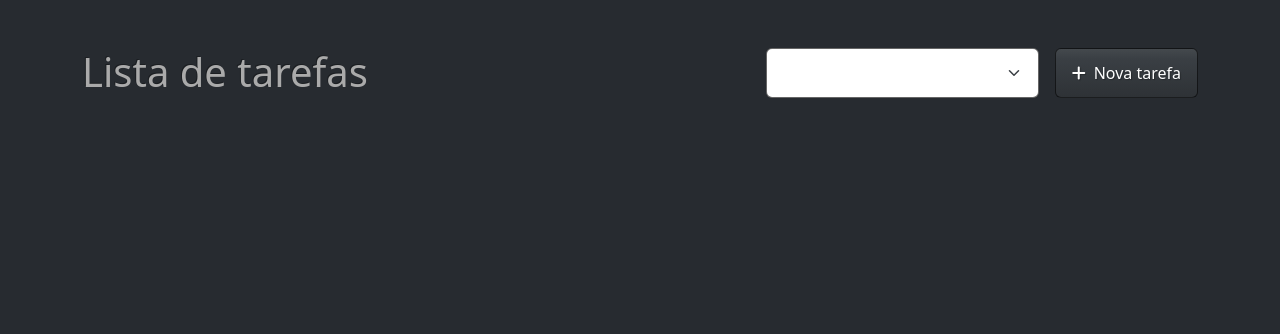
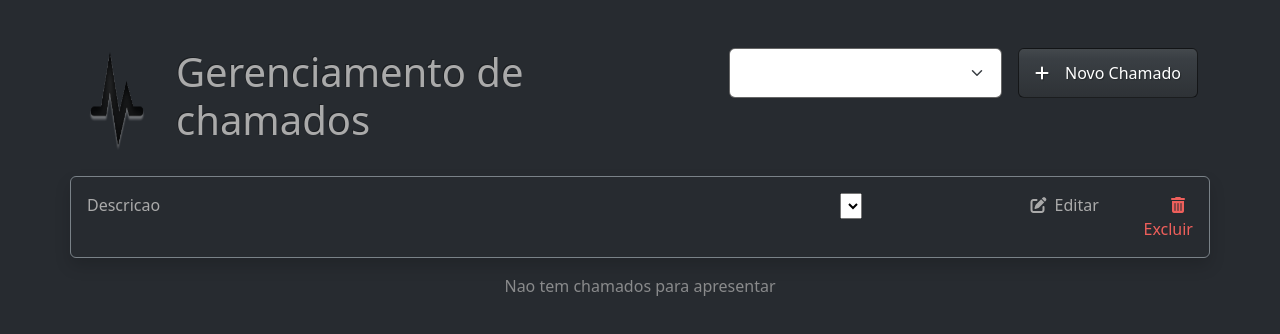
Before and after one commit to CarlosSoft04/Simulado-SENAI, a plain HTML site: page frontend/index.html in a window 1280 px wide. Drawn offline with Linux system fonts and the light colour scheme.

Commit message:
Organizando layout principal

```diff
--- a/frontend/index.html
+++ b/frontend/index.html
@@ -10,35 +10,66 @@
 </head>
 <body>
 
+    <!--CABECALHO-->
     <div class="container my-5">
-        <div class="row">
+        <div class="row mb-4">
             <div class="col">
-                <h1>Lista de tarefas</h1>
+                <div class="d-flex justify-content-start">
+                    <img src="assets/images/favicon.png" alt="Logo" class="img-fluid me-4" width="70px">
+                    <h1>Gerenciamento de chamados</h1>
+                </div>
+
             </div>
 
             <div class="col text-end">
                 <div class="d-flex justify-content-end">
                     <select id="select-filter" class="form-select w-50 me-3">
                        <option value=""></option>
-                       <option value="">Filtro 1</option>
+                       <option value="1">Filtro 1</option>
+
                     </select>
-                <a href="new_task.html" class="btn btn-primary"> <i class="fa-solid fa-plus me-2"></i>Nova tarefa</a>
+                <a href="new_task.html" class="btn btn-primary"> <i class="fa-solid fa-plus me-3"></i>Novo Chamado</a>
                 </div>
+            </div>
+        </div>
 
+
+        <!--visual de abertura do chamado-->
+        <div class="row mb-3">
+            <div class="col-12 border border-secondary rounded p-3 shadow">
+                <div class="row">
+                    <div class="col-8">Descricao </div>
+                    <div class="col-2">
+                        <select id="task_status">
+                            <option value="new"></option>
+                            <option value="in progress"></option>
+                            <option value="new"></option>
+
+
+                        </select>
+
+
+                    </div>
+
+                    <div class="col-1 text-end"><i class="fa-solid fa-pen-to-square me-2"></i>Editar</div>
+                    <div class="col-1 text-end text-danger"><i class="fa-solid fa-trash-can me-2"></i>Excluir</div>
+                </div>
             </div>
         </div>
 
 
 
 
+        <!--SEM CHAMADO-->
+        <div class="row" id="no_tasks">
+            <div class="col text-center">
+                <span class="opacity-75">Nao tem chamados para apresentar</span>
+            </div>
+        </div>
 
 
     </div>
 
-
-
-
-
     <script src="assets/js/bootstrap.bundle.min.js"></script>
 </body>
 </html>
```
